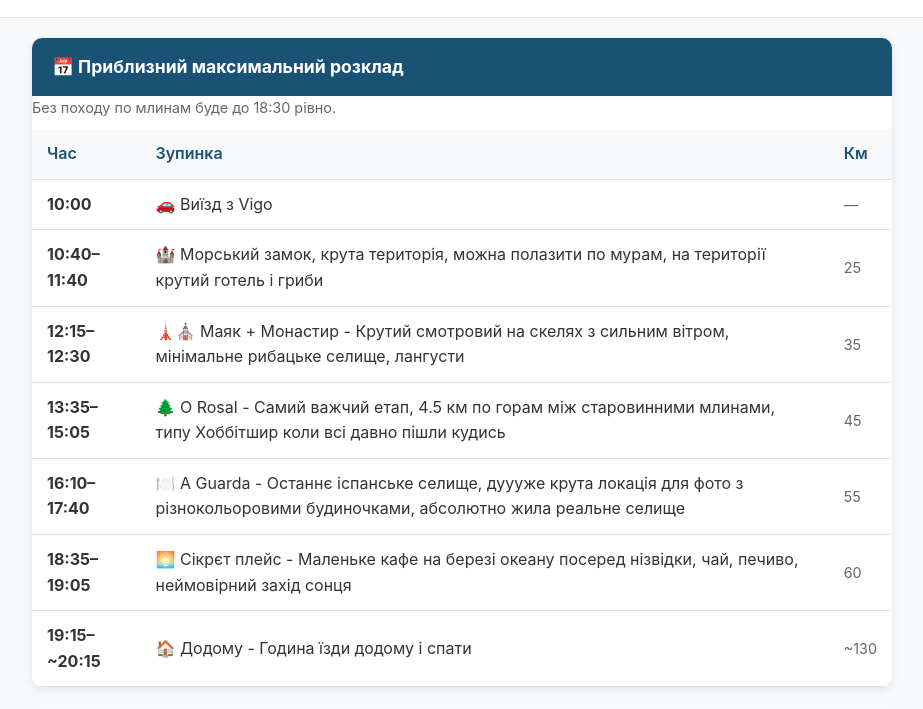
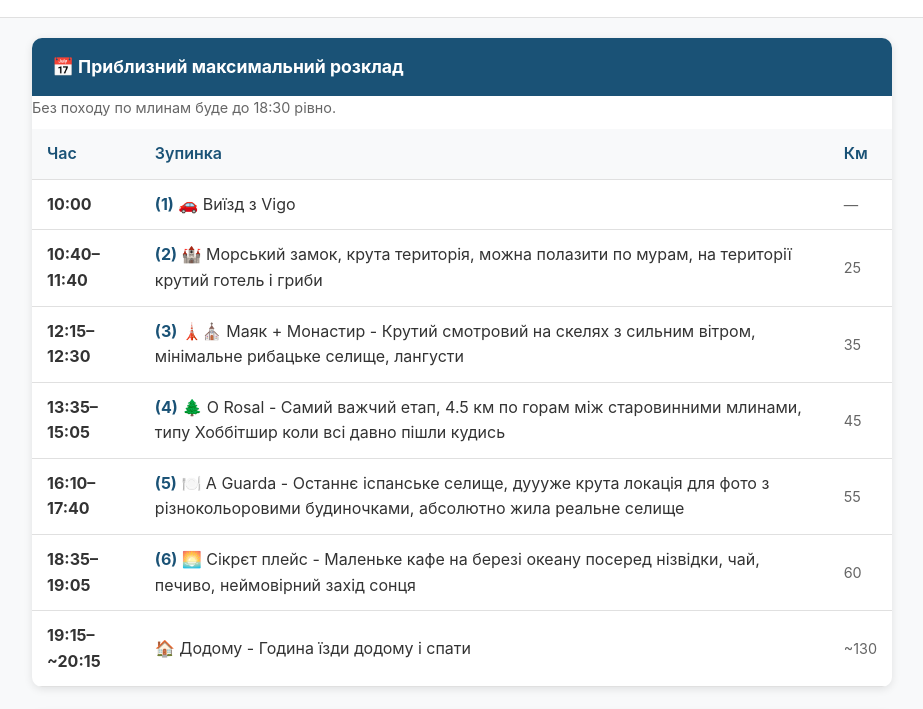
Before and after one commit to chepizhkoandrew/trips, a plain HTML site: page vigo-aguarda/index.html in a window 1280 px wide. Shown: the part 451-1160 px from the top of the page, without its empty margins (178-1101 px from the left). Drawn offline with Linux system fonts and the light colour scheme; some packages are replaced by stand-ins of ours.

Commit message:
Add table numbering to match map pins

```diff
--- a/vigo-aguarda/index.html
+++ b/vigo-aguarda/index.html
@@ -507,32 +507,32 @@
                 <tbody>
                     <tr>
                         <td><strong>10:00</strong></td>
-                        <td>🚗 Виїзд з Vigo</td>
+                        <td><strong style="color: #1a5276;">(1)</strong> 🚗 Виїзд з Vigo</td>
                         <td class="distance">—</td>
                     </tr>
                     <tr>
                         <td><strong>10:40–11:40</strong></td>
-                        <td>🏰 Морський замок, крута територія, можна полазити по мурам, на території крутий готель і гриби</td>
+                        <td><strong style="color: #1a5276;">(2)</strong> 🏰 Морський замок, крута територія, можна полазити по мурам, на території крутий готель і гриби</td>
                         <td class="distance">25</td>
                     </tr>
                     <tr>
                         <td><strong>12:15–12:30</strong></td>
-                        <td>🗼⛪ Маяк + Монастир - Крутий смотровий на скелях з сильним вітром, мінімальне рибацьке селище, лангусти</td>
+                        <td><strong style="color: #1a5276;">(3)</strong> 🗼⛪ Маяк + Монастир - Крутий смотровий на скелях з сильним вітром, мінімальне рибацьке селище, лангусти</td>
                         <td class="distance">35</td>
                     </tr>
                     <tr>
                         <td><strong>13:35–15:05</strong></td>
-                        <td>🌲 O Rosal - Самий важчий етап, 4.5 км по горам між старовинними млинами, типу Хоббітшир коли всі давно пішли кудись</td>
+                        <td><strong style="color: #1a5276;">(4)</strong> 🌲 O Rosal - Самий важчий етап, 4.5 км по горам між старовинними млинами, типу Хоббітшир коли всі давно пішли кудись</td>
                         <td class="distance">45</td>
                     </tr>
                     <tr>
                         <td><strong>16:10–17:40</strong></td>
-                        <td>🍽️ A Guarda - Останнє іспанське селище, дуууже крута локація для фото з різнокольоровими будиночками, абсолютно жила реальне селище</td>
+                        <td><strong style="color: #1a5276;">(5)</strong> 🍽️ A Guarda - Останнє іспанське селище, дуууже крута локація для фото з різнокольоровими будиночками, абсолютно жила реальне селище</td>
                         <td class="distance">55</td>
                     </tr>
                     <tr>
                         <td><strong>18:35–19:05</strong></td>
-                        <td>🌅 Сікрєт плейс - Маленьке кафе на березі океану посеред нізвідки, чай, печиво, неймовірний захід сонця</td>
+                        <td><strong style="color: #1a5276;">(6)</strong> 🌅 Сікрєт плейс - Маленьке кафе на березі океану посеред нізвідки, чай, печиво, неймовірний захід сонця</td>
                         <td class="distance">60</td>
                     </tr>
                     <tr>
```
